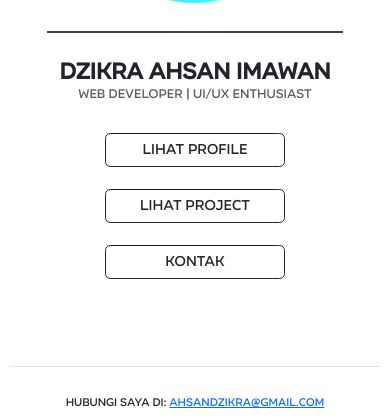
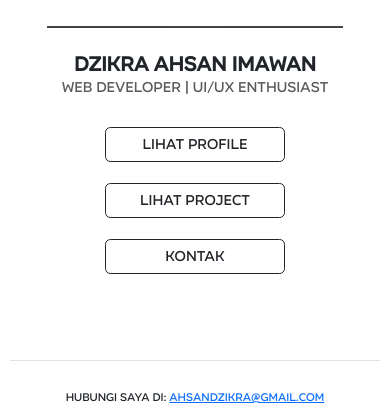
Before and after one commit to Dzikraahsan/Portfolio2, a Flask app: page / in a window 390 px wide. Shown: the part 363-783 px from the top of the page. Run offline with Flask 3, Linux system fonts and the light colour scheme.

Commit message:
update responsive code

```diff
--- a/templates/index.html
+++ b/templates/index.html
@@ -220,11 +220,12 @@
           }
 
           .navv {
-            font-size: 1.1rem;
+              font-size: 1.3rem;
           }
 
           .atur {
               margin-top: 0.5625rem;
+              font-size: 0.75rem;
           }
 
           .dynamic-btn.e {
@@ -245,8 +246,12 @@
             font-size: clamp(0.775rem, 2.25vw, 0.9rem);
           }
 
+          .h2 {
+            font-size: clamp(1.4rem, 4.5vw, 2rem);
+          }
+
           .pe {
-          font-size: clamp(0.875rem, 2.5vw, 1rem);
+            font-size: clamp(1rem, 2.8vw, 1.3rem);
           }
 
           .foto {
@@ -283,9 +288,7 @@
                 </li>
               </ul>
               <button id="themeToggle" class="btn btn-sm dynamic-btn ms-3" data-aos="zoom-in">🌙</button>
-
             </div>
-
         </div>
     </nav>
 
@@ -298,7 +301,7 @@
         </div>
       </div>
 
-      <hr class="border border-1 opacity-100 mx-auto burdir" style="width: 50%; margin-top: 2.25rem; margin-bottom: 1.75rem;">
+      <hr class="border border-1 opacity-75 mx-auto burdir" style="width: 50%; margin-top: 2.25rem; margin-bottom: 1.75rem;">
 
       <h2 class=" container col-md-15 h2" style="font-weight: 700; margin: 0 auto;">Dzikra Ahsan Imawan</h2>
       <p class="lead text-body-secondary pe">Web Developer | UI/UX Enthusiast</p>
```
Lines whose indentation alone changed are shown as unchanged.
